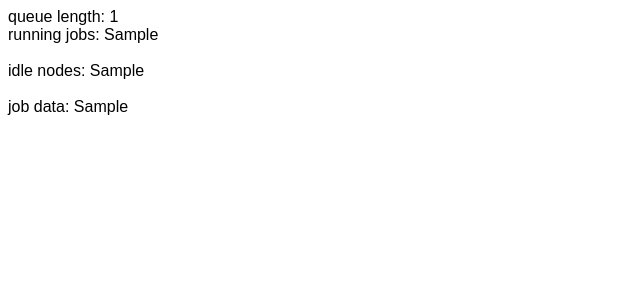
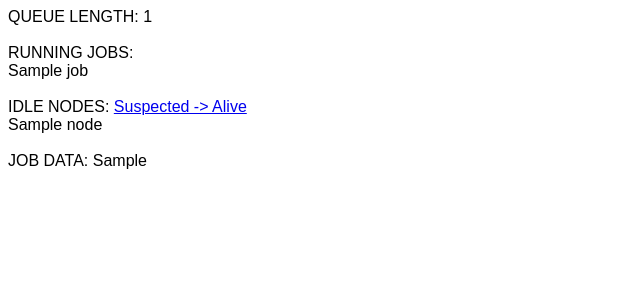
Before and after one commit to nuodb/zima, a Flask app: template templates/index.html in a window 1280 px wide. Shown: the top 300 px of the page, without its empty margins (0-640 px from the left). Run offline with Flask 2, Linux system fonts and the light colour scheme; the template is opened without the code that fills it: most values are stand-ins (such as "Sample title", 1, 10 or a date in 2020); parts of the project's set-up code (start-up, migrations or seed data) failed here and were passed over.

Commit message:
status increment

```diff
--- a/server.py
+++ b/server.py
@@ -1,5 +1,5 @@
 import os, md5, re, time, json, urllib, urllib2, subprocess, logging, random, string
-from flask import Flask, render_template, send_from_directory, request, jsonify, g
+from flask import Flask, render_template, send_from_directory, request, jsonify, g, redirect, url_for
 from artifact_link_finder import get_link, NoSuchBuildException
 from logging.handlers import RotatingFileHandler
 from threading import Lock
@@ -343,9 +343,9 @@ def get_queue_length():
     return len(obj)
 
 def get_running_jobs():
-    p = subprocess.Popen(["oarstat", "-J", "--sql", "state = 'Running'"], stdout=subprocess.PIPE, stderr=subprocess.STDOUT)
+    p = subprocess.Popen(["oarstat", "--sql", "state = 'Running'"], stdout=subprocess.PIPE, stderr=subprocess.STDOUT)#later: do it better with json output
     (out, err) = p.communicate()
-    return json.loads(out)
+    return out.split("\n")
 
 def get_idle_nodes():
     p = subprocess.Popen(["oarnodes", "-J"], stdout=subprocess.PIPE, stderr=subprocess.PIPE)
@@ -382,12 +382,20 @@ def get_job_token_data():
         v.sort()
     return br_tok
 
+@app.route('/unsuspect')
+def suspected_to_alive():
+    p = subprocess.Popen(["sudo", "oarnodesetting", "-s", "Alive", "--sql", "state = 'Suspected'"], stdout=subprocess.PIPE, stderr=subprocess.PIPE)
+    (out, err) = p.communicate()
+    if err:
+        return (err, 520)
+    return redirect(url_for('/'))
+
 @app.route('/')
 def show_index():
     return render_template('index.html',
                            queue_length=get_queue_length(),             #int
-                           running_jobs=json.dumps(get_running_jobs()), #list
-                           idle_nodes=json.dumps(get_idle_nodes()),     #list
+                           running_jobs=get_running_jobs(), #list
+                           idle_nodes=get_idle_nodes(),     #list
                            job_data=json.dumps(get_job_token_data()))   #dict
 
 def get_result_dir(parent_build_id, branch):
--- a/templates/index.html
+++ b/templates/index.html
@@ -40,9 +40,9 @@ text-align: left;
 </style>
 </head>
 <body>
-queue length: {{ queue_length }}<br/>
-running jobs: {{ running_jobs }}<br/><br/>
-idle nodes: {{ idle_nodes }} <br/><br/>
-job data: {{ jobs_data }}
+QUEUE LENGTH: {{ queue_length }}<br/><br/>
+RUNNING JOBS: <br/>{% for job in running_jobs %} {{ job }}<br/> {% endfor %}<br/>
+IDLE NODES: <a href="{{ request.script_root }}/unsuspect">Suspected -&gt; Alive</a><br/>{% for node in idle_nodes %} {{ node }} <br/> {% endfor %} <br/>
+JOB DATA: {{ job_data }} <br/><br/>
 </body>
 </html>
```
